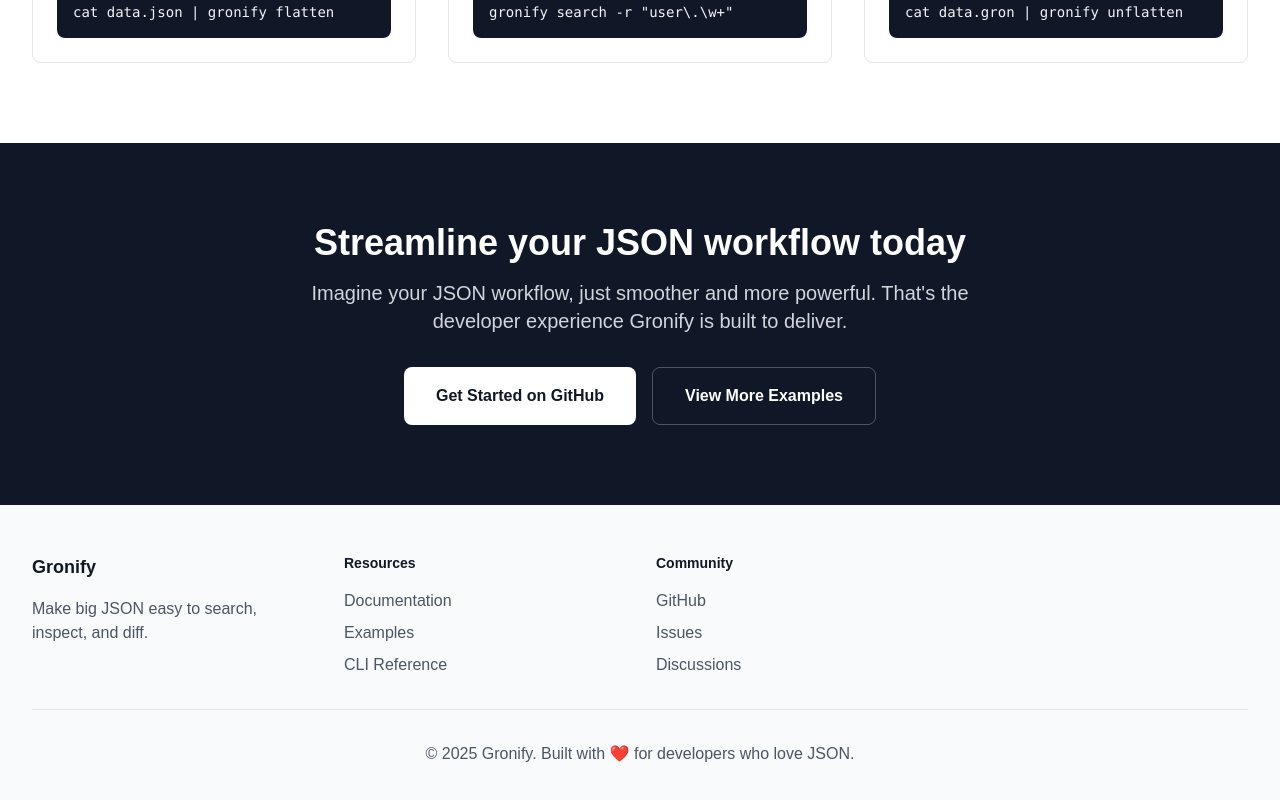
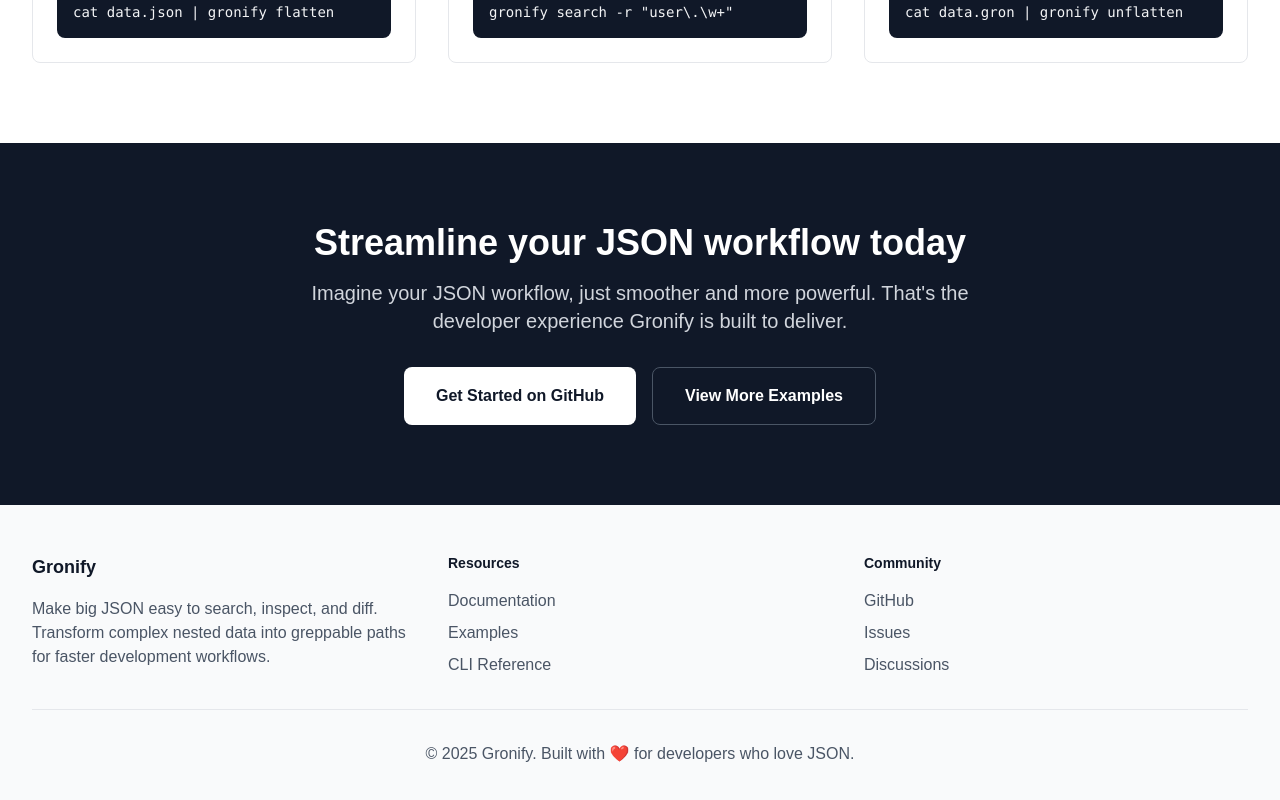
Before and after one commit to 1solomonwakhungu/gronify, a Next.js app in the folder landing-page/: page / in a window 1280 px wide. Shown: the part 3422-4222 px from the top of the page. Built offline with nearby package versions, Linux system fonts and the light colour scheme.

Commit message:
feat: enhance footer description for Gronify with additional context

```diff
--- a/landing-page/src/app/page.tsx
+++ b/landing-page/src/app/page.tsx
@@ -329,11 +329,11 @@
       {/* Footer */}
       <footer className="bg-gray-50 dark:bg-gray-800 py-12">
         <div className="max-w-7xl mx-auto px-4 sm:px-6 lg:px-8">
-          <div className="grid grid-cols-1 md:grid-cols-4 gap-8">
+          <div className="grid grid-cols-1 md:grid-cols-3 gap-8">
             <div>
               <h3 className="text-lg font-semibold text-gray-900 dark:text-white mb-4">Gronify</h3>
               <p className="text-gray-600 dark:text-gray-300">
-                Make big JSON easy to search, inspect, and diff.
+                Make big JSON easy to search, inspect, and diff. Transform complex nested data into greppable paths for faster development workflows.
               </p>
             </div>
             <div>
```
